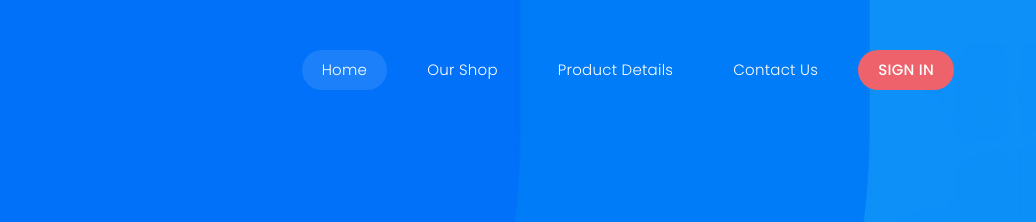
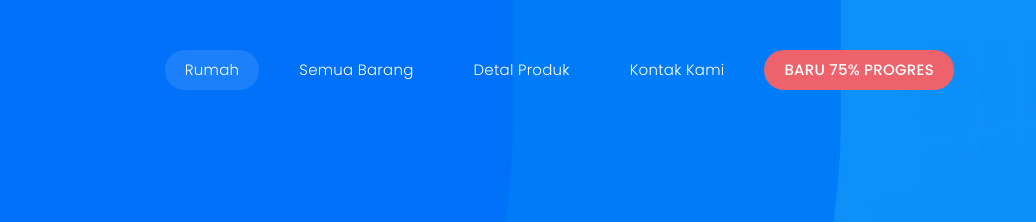
Before and after one commit to agis123-cr/website-publik, a plain HTML site: page index.html in a window 1280 px wide. Shown: the top 222 px of the page, 244-1280 px from the left. Drawn offline with nearby package versions, Linux system fonts and the light colour scheme.

Commit message:
Add files via upload

```diff
--- a/index.html
+++ b/index.html
@@ -21,7 +21,7 @@
     <link rel="stylesheet"href="https://unpkg.com/swiper@7/swiper-bundle.min.css"/>
 <!--
 
-TemplateMo 589 lugx gaming
+
 
 https://templatemo.com/tm-589-lugx-gaming
 
@@ -56,11 +56,11 @@ https://templatemo.com/tm-589-lugx-gaming
                     <!-- ***** Logo End ***** -->
                     <!-- ***** Menu Start ***** -->
                     <ul class="nav">
-                      <li><a href="index.html" class="active">Home</a></li>
-                      <li><a href="shop.html">Our Shop</a></li>
-                      <li><a href="product-details.html">Product Details</a></li>
-                      <li><a href="contact.html">Contact Us</a></li>
-                      <li><a href="#">Sign In</a></li>
+                      <li><a href="index.html" class="active">Rumah</a></li>
+                      <li><a href="shop.html">Semua Barang</a></li>
+                      <li><a href="product-details.html">Detal Produk</a></li>
+                      <li><a href="contact.html">Kontak Kami</a></li>
+                      <li><a href="#">Baru 75% progres</a></li>
                   </ul>
                     <a class='menu-trigger'>
                         <span>Menu</span>
@@ -371,7 +371,7 @@ https://templatemo.com/tm-589-lugx-gaming
                   <h6>Our Shop</h6>
                   <h2>Go Pre-Order Buy & Get Best <em>Prices</em> For You!</h2>
                 </div>
-                <p>Lorem ipsum dolor consectetur adipiscing, sed do eiusmod tempor incididunt.</p>
+                <p>Mencintai ga harus berpacaran</p>
                 <div class="main-button">
                   <a href="shop.html">Shop Now</a>
                 </div>
@@ -404,7 +404,7 @@ https://templatemo.com/tm-589-lugx-gaming
   <footer>
     <div class="container">
       <div class="col-lg-12">
-        <p>Copyright © 2048 LUGX Gaming Company. All rights reserved. &nbsp;&nbsp; <a rel="nofollow" href="https://templatemo.com" target="_blank">Design: TemplateMo</a></p>
+        <p>Copyright © 2048 Gizz Gaming Company. All rights reserved. &nbsp;&nbsp; <a rel="nofollow" href="https://www.instagram.com/agitsrizky_el.f?igsh=MXJoczFlMWd1NmF6Mg==" target="_blank">Design:Gizz</a></p>
       </div>
     </div>
   </footer>
```
Also changed, not shown: product-details.html (+4 -7 lines), shop.html (+1 -1 lines), assets/images/banner-image.jpg, assets/images/categories-01.jpg, assets/images/categories-02.jpg, assets/images/categories-03.jpg, assets/images/categories-04.jpg, assets/images/categories-05.jpg, assets/images/single-game.jpg, assets/images/top-game-01.jpg, assets/images/top-game-02.jpg, assets/images/top-game-03.jpg, assets/images/top-game-04.jpg, assets/images/top-game-05.jpg, 5 more files.
